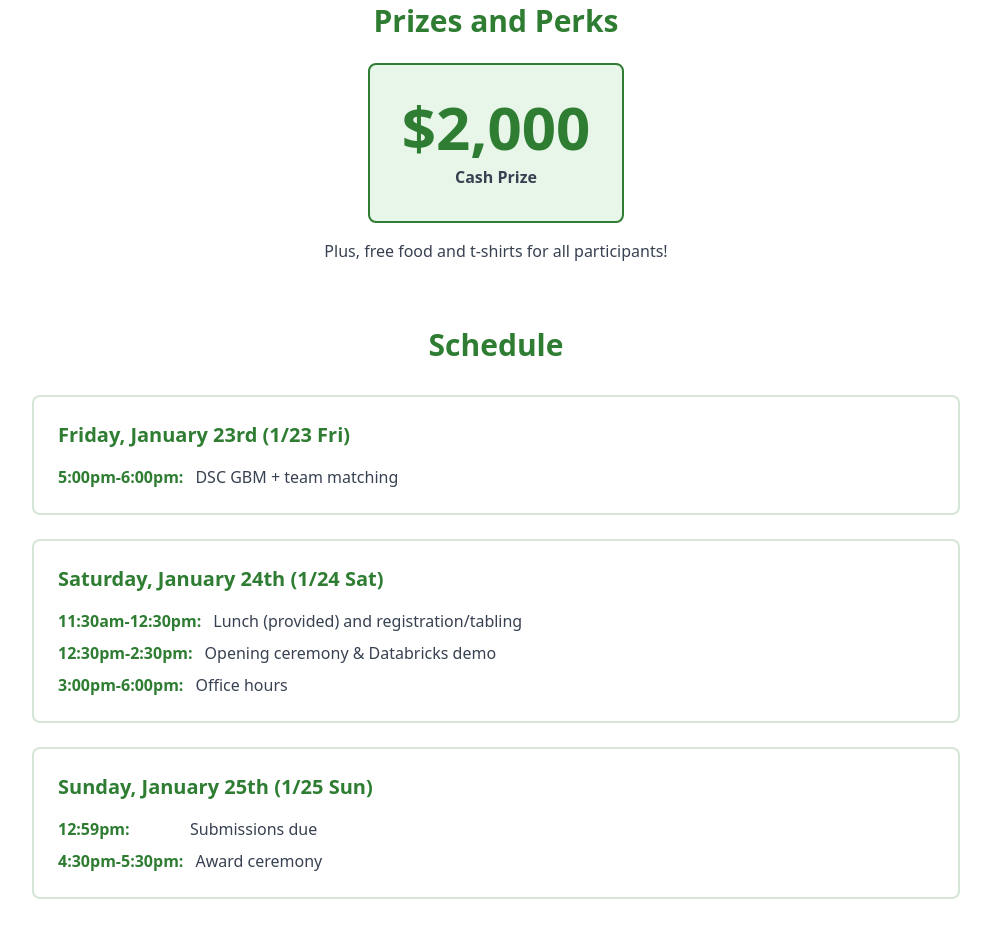
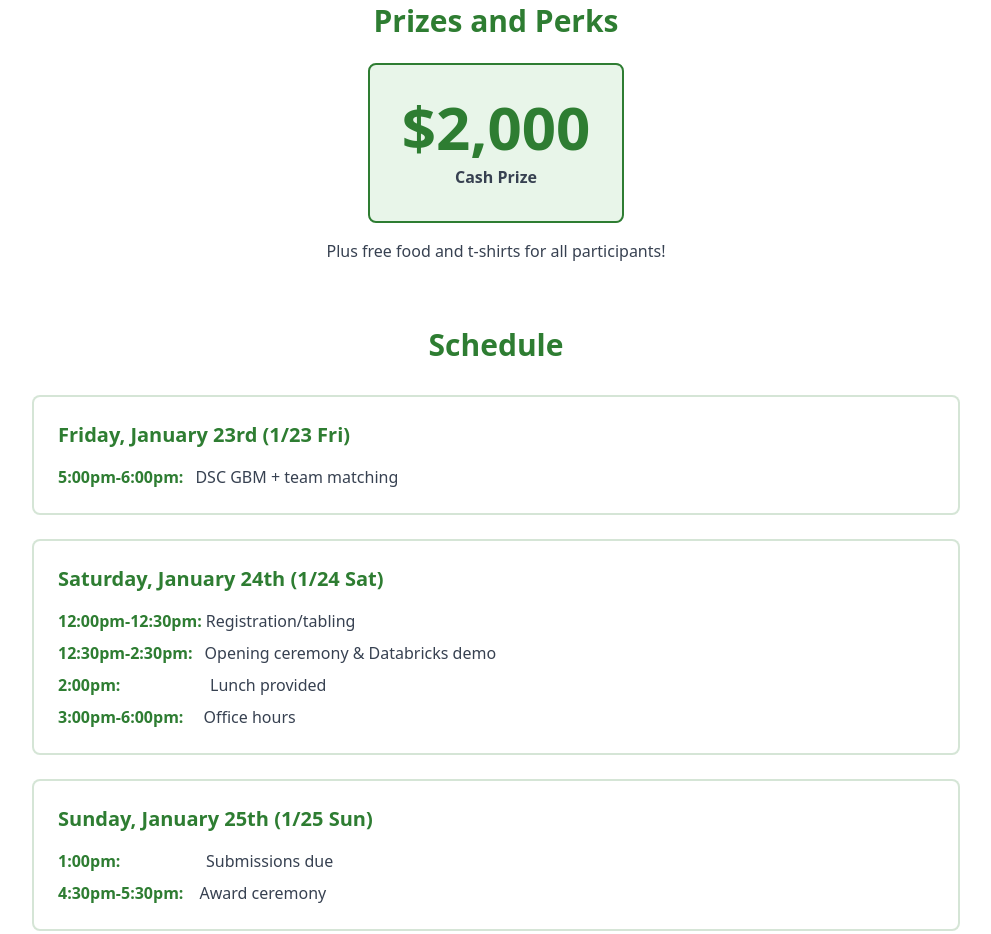
Before and after one commit to cmu-dsc/site, an Astro site: page /datathon-2026 in a window 1280 px wide. Shown: the part 1123-2057 px from the top of the page, without its empty margins (144-1135 px from the left). Built offline with nearby package versions, Linux system fonts and the light colour scheme; Astro itself is replaced by a stand-in of ours.

Commit message:
datathon2026 page small updates

```diff
--- a/src/pages/datathon-2026.astro
+++ b/src/pages/datathon-2026.astro
@@ -160,7 +160,7 @@ import datathonGraphic from "../assets/competitions/datathon-2026.png";
             </div>
           </div>
           <p class="text-gray-700">
-            Plus, free food and t-shirts for all participants!
+            Plus free food and t-shirts for all participants!
           </p>
         </div>
 
@@ -189,15 +189,19 @@ import datathonGraphic from "../assets/competitions/datathon-2026.png";
                 Saturday, January 24th (1/24 Sat)
               </h3>
               <div class="space-y-2 text-gray-700">
-                <div class="flex items-start gap-3">
-                  <span class="font-semibold text-[#2E7D32] min-w-[120px]">11:30am-12:30pm:</span>
-                  <span>Lunch (provided) and registration/tabling</span>
+                <div class="flex items-start gap-1">
+                  <span class="font-semibold text-[#2E7D32] min-w-[120px]">12:00pm-12:30pm:</span>
+                  <span>Registration/tabling</span>
                 </div>
                 <div class="flex items-start gap-3">
                   <span class="font-semibold text-[#2E7D32] min-w-[120px]">12:30pm-2:30pm:</span>
                   <span>Opening ceremony & Databricks demo</span>
                 </div>
-                <div class="flex items-start gap-3">
+                <div class="flex items-start gap-8">
+                  <span class="font-semibold text-[#2E7D32] min-w-[120px]">2:00pm:  </span>
+                  <span>Lunch provided</span>
+                </div>
+                <div class="flex items-start gap-5">
                   <span class="font-semibold text-[#2E7D32] min-w-[120px]">3:00pm-6:00pm:</span>
                   <span>Office hours</span>
                 </div>
@@ -210,11 +214,11 @@ import datathonGraphic from "../assets/competitions/datathon-2026.png";
                 Sunday, January 25th (1/25 Sun)
               </h3>
               <div class="space-y-2 text-gray-700">
-                <div class="flex items-start gap-3">
-                  <span class="font-semibold text-[#2E7D32] min-w-[120px]">12:59pm:</span>
+                <div class="flex items-start gap-7">
+                  <span class="font-semibold text-[#2E7D32] min-w-[120px]">1:00pm:</span>
                   <span>Submissions due</span>
                 </div>
-                <div class="flex items-start gap-3">
+                <div class="flex items-start gap-4">
                   <span class="font-semibold text-[#2E7D32] min-w-[120px]">4:30pm-5:30pm:</span>
                   <span>Award ceremony</span>
                 </div>
```
